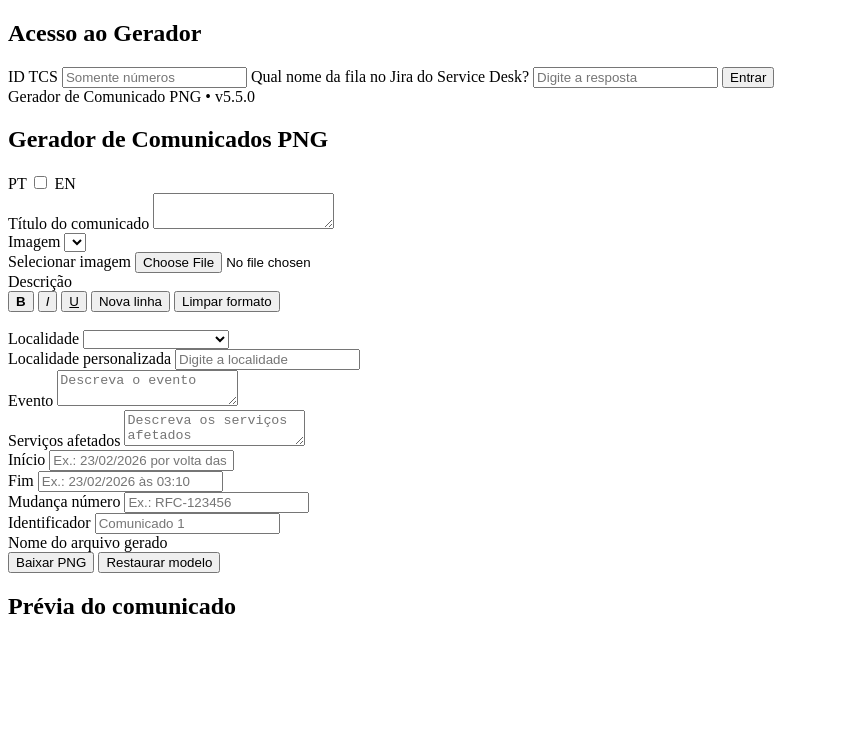
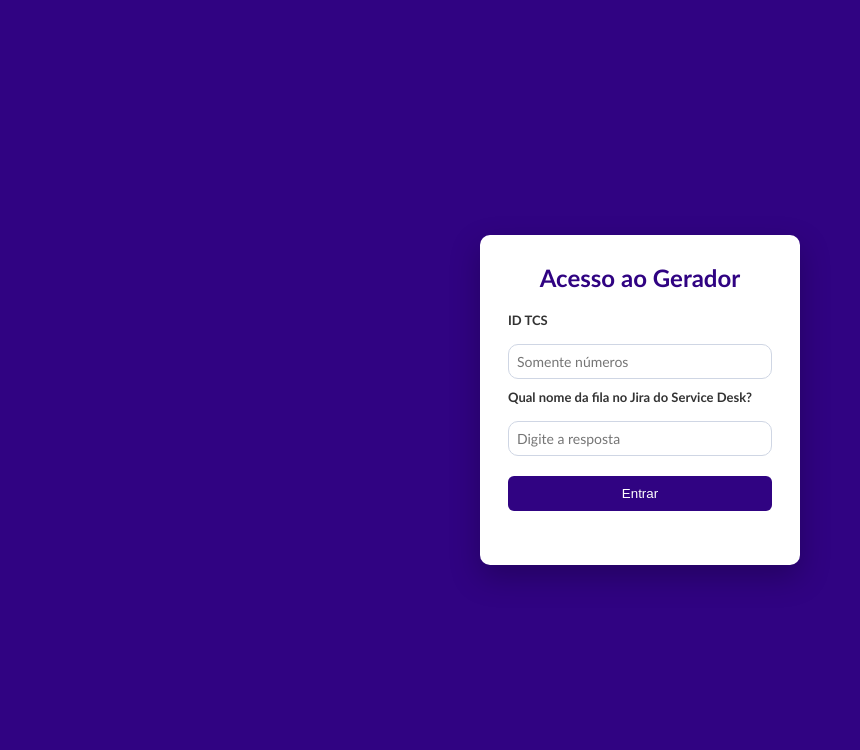
Before and after one commit to lucasvermondes/gerador_comunicado, a plain HTML site: page index.html in a window 1280 px wide. Shown: the top 750 px of the page, without its empty margins (0-860 px from the left). Drawn offline with Linux system fonts and the light colour scheme.

Commit message:
Fix HTML structure and update assets links

```diff
--- a/index.html
+++ b/index.html
@@ -3,9 +3,10 @@
 <head>
   <meta charset="UTF-8" />
   <meta name="viewport" content="width=device-width, initial-scale=1.0" />
-  <title>Gerador de Comunicados PNG • v5.5.0</title>
-
-  <link rel="icon" type="image/svg+xml" href="./assetsscript>
+  <title>Gerador de Comunicados PNG • v5.5.0 </title>
+  <link rel="icon" type="image/svg+xml" href="./assets/icon.svg">
+  <link rel="stylesheet" href="styles.css" />
+  <script src="config-imagens.js"></script>
 </head>
 
 <body>
@@ -31,17 +32,19 @@
         placeholder="Digite a resposta"
       />
 
-      <button type="button" id="btnLogin">Entrar</button>
+      <button id="btnLogin">Entrar</button>
       <div class="login-error" id="loginError"></div>
     </div>
   </div>
 
+  <!-- REMOVIDO: seletor antigo de idioma (select) -->
+
   <div class="app">
     <aside class="panel">
-      <div class="badge">Gerador de Comunicado PNG • v5.5.0</div>
+      <div class="badge">Gerador de Comunicado PNG • v5.5.0 </div>
       <h1>Gerador de Comunicados PNG</h1>
 
-      <!-- 🔥 Toggle de Idioma PT | EN -->
+      <!-- 🔥 Toggle de Idioma PT | EN (novo) -->
       <div class="lang-toggle" aria-label="Language selector">
         <span class="lang-label">PT</span>
         <label class="switch">
@@ -79,7 +82,7 @@
           id="textoRich"
           class="editor"
           contenteditable="true"
-          data-placeholder="Digite o texto que aparece logo após a imagem...">
+          placeholder="Digite o texto que aparece logo após a imagem...">
         </div>
       </div>
 
@@ -152,7 +155,6 @@
     </main>
   </div>
 
-  <!-- ✅ Scripts corretos -->
   <script src="script.js"></script>
 </body>
 </html>
```
